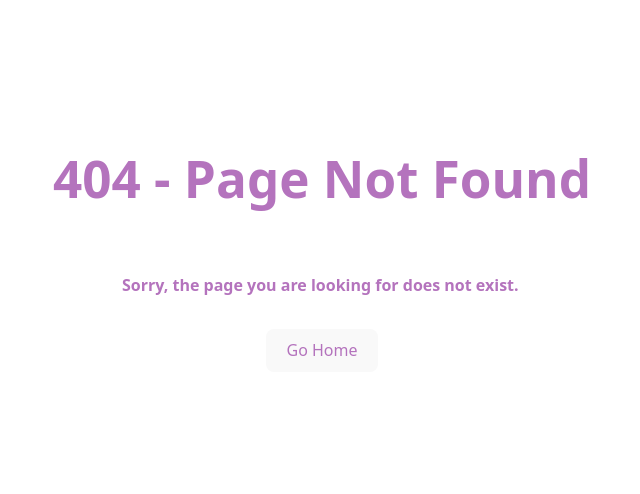
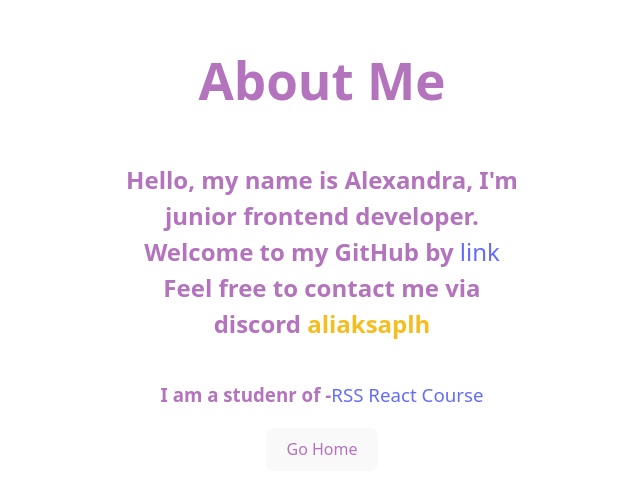
Before and after one commit to AliaksaPlh/my-react-project, a React (Vite) app: page /about in a window 1280 px wide. Before the commit this address had no page. Shown: the part 156-650 px from the top of the page, without its empty margins (318-958 px from the left). Built offline with nearby package versions, Linux system fonts and the light colour scheme.

Commit message:
feat: implement AboutMe

```diff
--- /dev/null
+++ b/src/components/AboutMe.tsx
@@ -0,0 +1,49 @@
+import React from 'react';
+import { useNavigate } from 'react-router';
+import Button from './Button/Button';
+
+const EboutMePage: React.FC = () => {
+  const navigate = useNavigate();
+
+  const handleGoHome = () => {
+    navigate('/');
+  };
+  return (
+    <div
+      style={{
+        textAlign: 'center',
+        padding: '2rem',
+        display: 'flex',
+        flexDirection: 'column',
+        alignItems: 'center',
+      }}
+    >
+      <h1>About Me</h1>
+      <h2 style={{ width: '25rem', textAlign: 'center' }}>
+        Hello, my name is Alexandra, I'm junior frontend developer.
+        <br />
+        Welcome to my GitHub by <a href="https://github.com/AliaksaPlh">
+          link
+        </a>{' '}
+        <br />
+        Feel free to contact me via discord{' '}
+        <b style={{ color: '#f6bd21' }}>aliaksaplh</b>
+      </h2>
+      <h3
+        style={{
+          width: '25rem',
+          textAlign: 'center',
+          display: 'flex',
+          justifyContent: 'center',
+        }}
+      >
+        I am a studenr of -
+        <a href="https://rs.school/courses/reactjs"> RSS React Course</a>
+      </h3>
+      <Button onClick={handleGoHome} className="go-home-button">
+        Go Home
+      </Button>
+    </div>
+  );
+};
+export default EboutMePage;
--- a/src/main.tsx
+++ b/src/main.tsx
@@ -2,9 +2,9 @@ import { StrictMode } from 'react';
 import { createRoot } from 'react-dom/client';
 import { createBrowserRouter, RouterProvider } from 'react-router';
 import './index.css';
-// import App from './App.tsx';
 import PokemonContainer from './components/PokemonContainer/PokemonContainer';
 import NotFound from './components/nonExistingRoutes.tsx';
+import EboutMePage from './components/AboutMe.tsx';
 
 const router = createBrowserRouter([
   {
@@ -15,6 +15,7 @@ const router = createBrowserRouter([
     path: '*',
     element: <NotFound />,
   },
+  { path: '/about', element: <EboutMePage /> },
 ]);
 
 const rootElement = document.getElementById('root');
```
